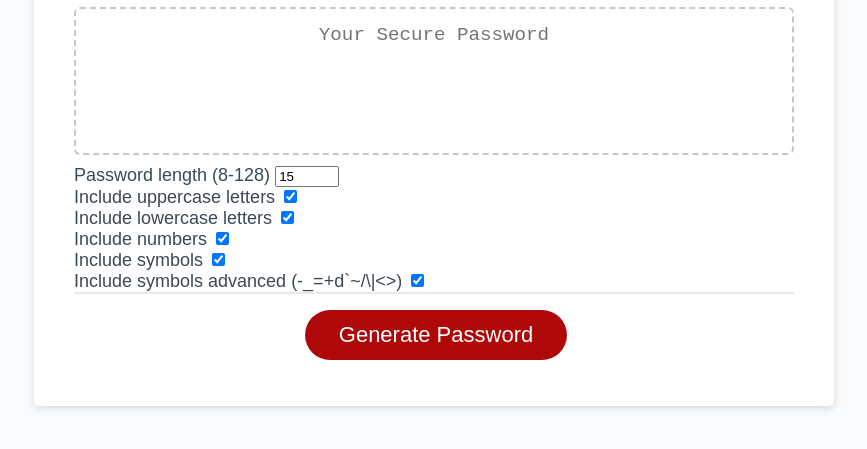
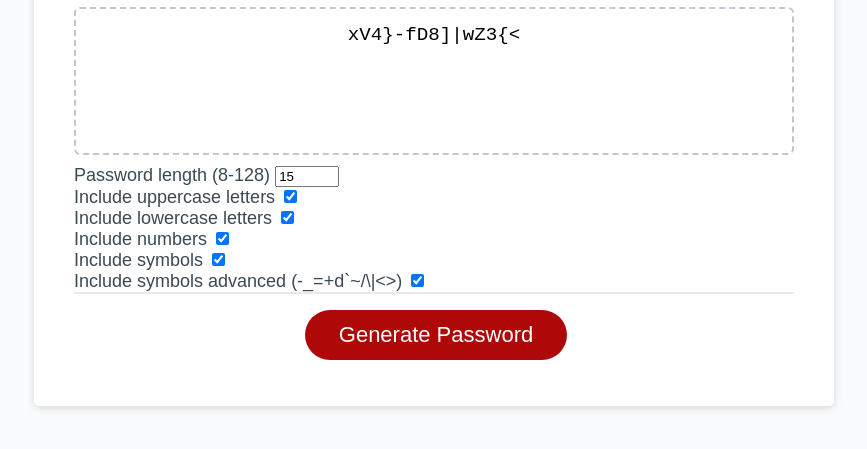
Before and after one commit to brettfleming/hw3-password-generator, a plain HTML site: page index.html in a window 1280 px wide. Both pictures are taken after a click on the button "Generate Password". Shown: the part 241-690 px from the top of the page, without its empty margins (206-1073 px from the left). Drawn offline with Linux system fonts and the light colour scheme.

Commit message:
working prduct

```diff
--- a/assets/script.js
+++ b/assets/script.js
@@ -21,11 +21,11 @@ const randomfunction = {
   lowercase: randomLower,
   uppercase: randomUpper,
   number: randomNumber,
-  symbol: randomSymbol
+  symbol: randomSymbol,
   symbol2: randomSymbol2
 };
 
-function generatePassword(lowercase, uppercase, number, symbol, symbol2 length) {
+function generatePassword(lowercase, uppercase, number, symbol, symbol2, length) {
   let generatedPassword = '';
   // need to count the types being selected
   const Count = lowercase + uppercase + number + symbol + symbol2;
@@ -62,7 +62,7 @@ function randomSymbol() {
   const symbols = "!@#$%^&*(){}[]?"
   return symbols[Math.floor(Math.random() * symbols.length)]
 }
-function randomSymbol() {
+function randomSymbol2() {
   const symbols2 = "-_=+d`~/\|<>"
   return symbols2[Math.floor(Math.random() * symbols2.length)]
 }
@@ -73,6 +73,7 @@ generateElement.addEventListener("click", function() {
   let length = lengthElement.value;
   const lowerCaseSelected = lowercaseElement.checked;
   const symbolsSelected = symbolsElement.checked;
+  const symbols2Selected = symbols2Element.checked;
   const upperCaseSelected = uppercaseElement.checked;
   const numbersSelected = numbersElement.checked;
 
@@ -80,5 +81,5 @@ generateElement.addEventListener("click", function() {
     length = prompt("please enter a valid length.")
   };
 
-    passwordElement.innerText = generatePassword(lowerCaseSelected, upperCaseSelected, numbersSelected, symbolsSelected, length);
+    passwordElement.innerText = generatePassword(lowerCaseSelected, upperCaseSelected, numbersSelected, symbolsSelected, symbols2Selected, length);
 });
--- a/index.html
+++ b/index.html
@@ -47,7 +47,7 @@
             </div>
             <div class="setting">
               <label for="symbols2">Include symbols advanced (-_=+d`~/\|<>)</label>
-              <input type="checkbox" id="symbols" checked />
+              <input type="checkbox" id="symbols2" checked />
             </div>
 
         </div>
```
